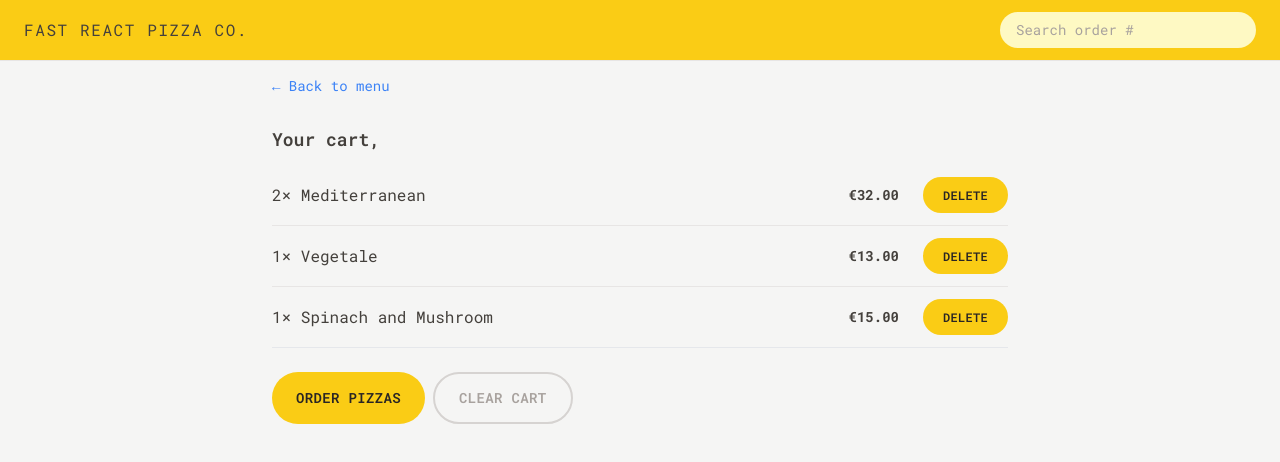
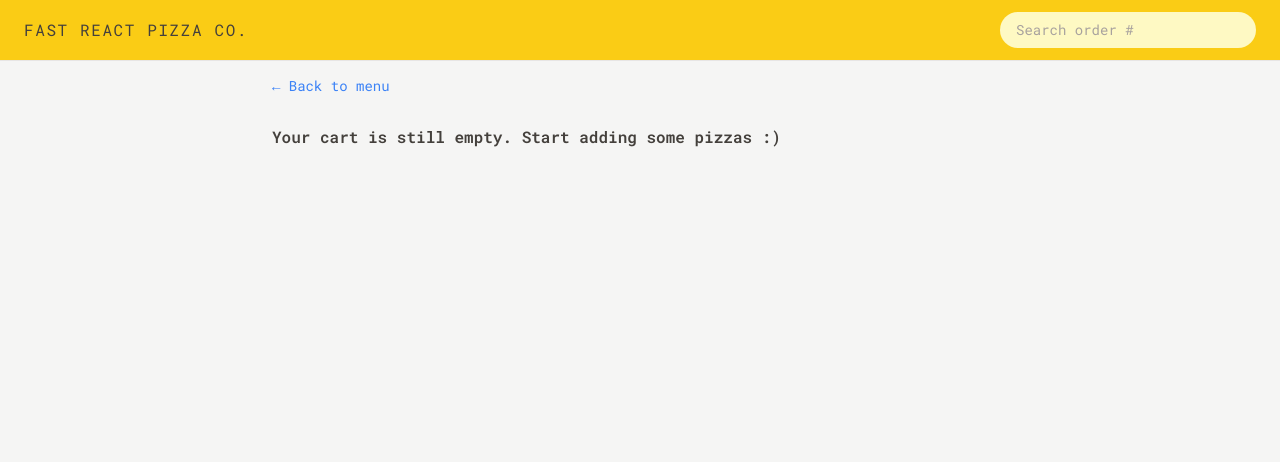
Before and after one commit to barnaszabi96/React-FastReactPizza, a React (Vite) app: page /cart in a window 1280 px wide. Shown: the top 462 px of the page. Built offline with nearby package versions, Linux system fonts and the light colour scheme.

Commit message:
Implemented cart features and order features

```diff
--- a/src/features/cart/Cart.jsx
+++ b/src/features/cart/Cart.jsx
@@ -1,36 +1,18 @@
-import { Link } from "react-router-dom";
 import LinkButton from "../../ui/LinkButton";
 import Button from "../../ui/Button";
 import CartItem from "./CartItem";
-import { useSelector } from "react-redux";
-
-const fakeCart = [
-  {
-    pizzaId: 12,
-    name: "Mediterranean",
-    quantity: 2,
-    unitPrice: 16,
-    totalPrice: 32,
-  },
-  {
-    pizzaId: 6,
-    name: "Vegetale",
-    quantity: 1,
-    unitPrice: 13,
-    totalPrice: 13,
-  },
-  {
-    pizzaId: 11,
-    name: "Spinach and Mushroom",
-    quantity: 1,
-    unitPrice: 15,
-    totalPrice: 15,
-  },
-];
+import EmptyCart from "./EmptyCart";
+import { useDispatch, useSelector } from "react-redux";
+import { clearCart, getCart, getCurrentQuantityById } from "./cartSlice";
+import { getUserName } from "../user/userSlice";
 
 function Cart() {
-  const cart = fakeCart;
-  const username = useSelector((state) => state.user.username);
+  const cart = useSelector(getCart);
+  const username = useSelector(getUserName);
+
+  const dispatch = useDispatch();
+
+  if (!cart.length) return <EmptyCart />;
 
   return (
     <div className="px-4 py-3">
@@ -39,7 +21,7 @@
       <h2 className="mt-7 text-lg font-semibold">Your cart, {username}</h2>
       <ul className="mt-3 divide-y divide-stone-200 border-b">
         {cart.map((item) => (
-          <CartItem item={item} key={item.key} />
+          <CartItem item={item} key={item.pizzaId} />
         ))}
       </ul>
 
@@ -47,7 +29,9 @@
         <Button to="/order/new" type="primary">
           Order pizzas
         </Button>
-        <Button type="secondary">Clear cart</Button>
+        <Button type="secondary" onClick={() => dispatch(clearCart())}>
+          Clear cart
+        </Button>
       </div>
     </div>
   );
--- a/src/features/cart/CartItem.jsx
+++ b/src/features/cart/CartItem.jsx
@@ -1,8 +1,13 @@
-import Button from "../../ui/Button";
+import { useSelector } from "react-redux";
 import { formatCurrency } from "../../utils/helpers";
+import DeleteItem from "./DeleteItem";
+import UpdateItemQuantity from "./UpdateItemQuantity";
+import { getCurrentQuantityById } from "./cartSlice";
 
 function CartItem({ item }) {
   const { pizzaId, name, quantity, totalPrice } = item;
+
+  const currentQuantity = useSelector(getCurrentQuantityById(pizzaId));
 
   return (
     <li className="py-3 sm:flex sm:items-center sm:justify-between">
@@ -11,7 +16,11 @@
       </p>
       <div className="sm: flex items-center justify-between gap-6">
         <p className="text-sm font-bold">{formatCurrency(totalPrice)}</p>
-        <Button type="small">Delete</Button>
+        <UpdateItemQuantity
+          pizzaId={pizzaId}
+          currentQuantity={currentQuantity}
+        />
+        <DeleteItem pizzaId={pizzaId} />
       </div>
     </li>
   );
--- /dev/null
+++ b/src/features/cart/DeleteItem.jsx
@@ -0,0 +1,15 @@
+import { useDispatch } from "react-redux";
+import Button from "../../ui/Button";
+import { deleteItem } from "./cartSlice";
+
+function DeleteItem({ pizzaId }) {
+  const dispatch = useDispatch();
+
+  return (
+    <Button type="small" onClick={() => dispatch(deleteItem(pizzaId))}>
+      Delete
+    </Button>
+  );
+}
+
+export default DeleteItem;
--- a/src/features/cart/EmptyCart.jsx
+++ b/src/features/cart/EmptyCart.jsx
@@ -1,11 +1,13 @@
-import { Link } from 'react-router-dom';
+import LinkButton from "../../ui/LinkButton";
 
 function EmptyCart() {
   return (
-    <div>
-      <Link to="/menu">&larr; Back to menu</Link>
+    <div className="px-4 py-3">
+      <LinkButton to="/menu">&larr; Back to menu</LinkButton>
 
-      <p>Your cart is still empty. Start adding some pizzas :)</p>
+      <p className="mt-7 font-semibold">
+        Your cart is still empty. Start adding some pizzas :)
+      </p>
     </div>
   );
 }
--- /dev/null
+++ b/src/features/cart/UpdateItemQuantity.jsx
@@ -0,0 +1,27 @@
+import { useDispatch } from "react-redux";
+import Button from "../../ui/Button";
+import { decreaseItemQuantity, increaseItemQuantity } from "./cartSlice";
+
+function UpdateItemQuantity({ pizzaId, currentQuantity }) {
+  const dispatch = useDispatch();
+
+  return (
+    <div className="flex items-center gap-2 md:gap-3">
+      <Button
+        type="round"
+        onClick={() => dispatch(decreaseItemQuantity(pizzaId))}
+      >
+        -
+      </Button>
+      <span className="text-sm font-medium">{currentQuantity}</span>
+      <Button
+        type="round"
+        onClick={() => dispatch(increaseItemQuantity(pizzaId))}
+      >
+        +
+      </Button>
+    </div>
+  );
+}
+
+export default UpdateItemQuantity;
--- a/src/features/cart/cartSlice.js
+++ b/src/features/cart/cartSlice.js
@@ -37,6 +37,8 @@
       const item = state.cart.find((item) => item.pizzaId === action.payload);
       item.quantity--;
       item.totalPrice = item.quantity * item.unitPrice;
+
+      if (item.quantity === 0) cartSlice.caseReducers.deleteItem(state, action);
     },
     clearCart(state) {
       state.cart = [];
@@ -56,8 +58,13 @@
 
 // These Redux selector fns may cause perf issues in large applications --> reselect library
 
+export const getCart = (state) => state.cart.cart;
+
 export const getTotalCartQuantity = (state) =>
   state.cart.cart.reduce((sum, item) => sum + item.quantity, 0);
 
 export const getTotalCartPrice = (state) =>
   state.cart.cart.reduce((sum, item) => sum + item.totalPrice, 0);
+
+export const getCurrentQuantityById = (id) => (state) =>
+  state.cart.cart.find((item) => item.pizzaId === id)?.quantity ?? 0;
--- a/src/features/order/CreateOrder.jsx
+++ b/src/features/order/CreateOrder.jsx
@@ -1,7 +1,12 @@
 import { Form, redirect, useActionData, useNavigation } from "react-router-dom";
 import { createOrder } from "../../services/apiRestaurant";
 import Button from "../../ui/Button";
+import EmptyCart from "../cart/EmptyCart";
 import { useSelector } from "react-redux";
+import { clearCart, getCart, getTotalCartPrice } from "../cart/cartSlice";
+import store from "../../store";
+import { formatCurrency } from "../../utils/helpers";
+import { useState } from "react";
 
 // https://uibakery.io/regex-library/phone-number
 const isValidPhone = (str) =>
@@ -9,39 +14,21 @@
     str,
   );
 
-const fakeCart = [
-  {
-    pizzaId: 12,
-    name: "Mediterranean",
-    quantity: 2,
-    unitPrice: 16,
-    totalPrice: 32,
-  },
-  {
-    pizzaId: 6,
-    name: "Vegetale",
-    quantity: 1,
-    unitPrice: 13,
-    totalPrice: 13,
-  },
-  {
-    pizzaId: 11,
-    name: "Spinach and Mushroom",
-    quantity: 1,
-    unitPrice: 15,
-    totalPrice: 15,
-  },
-];
-
 function CreateOrder() {
+  const [withPriority, setWithPriority] = useState(false);
   const username = useSelector((state) => state.user.username);
   const navigation = useNavigation();
   const isSubmitting = navigation.state === "submitting";
 
   const formErrors = useActionData();
 
-  // const [withPriority, setWithPriority] = useState(false);
-  const cart = fakeCart;
+  const cart = useSelector(getCart);
+  const totalCartPrice = useSelector(getTotalCartPrice);
+  const priorityPrice = withPriority ? totalCartPrice * 0.2 : 0;
+  const totalPrice = totalCartPrice + priorityPrice;
+  console.log(cart);
+
+  if (!cart.length) return <EmptyCart />;
 
   return (
     <div className="px-4 py-6">
@@ -92,8 +79,8 @@
             type="checkbox"
             name="priority"
             id="priority"
-            // value={withPriority}
-            // onChange={(e) => setWithPriority(e.target.checked)}
+            value={withPriority}
+            onChange={(e) => setWithPriority(e.target.checked)}
           />
           <label htmlFor="priority" className="font-medium">
             Want to yo give your order priority?
@@ -103,7 +90,9 @@
         <div>
           <input type="hidden" name="cart" value={JSON.stringify(cart)} />
           <Button disabled={isSubmitting} type="primary">
-            {isSubmitting ? "Placing order..." : "Order now"}
+            {isSubmitting
+              ? "Placing order..."
+              : `Order now for ${formatCurrency(totalPrice)}`}
           </Button>
         </div>
       </Form>
@@ -121,7 +110,7 @@
   const order = {
     ...data,
     cart: JSON.parse(data.cart),
-    priority: data.priority === "on",
+    priority: data.priority === "true",
   };
 
   const errors = {};
@@ -132,9 +121,12 @@
   if (Object.keys(errors).length > 0) return errors;
 
   // If everything is okay, create new order and redirect
-  // const newOrder = await createOrder(order);
+  const newOrder = await createOrder(order);
 
-  // return redirect(`/order/${newOrder.id}`);
+  // don't overuse
+  store.dispatch(clearCart());
+
+  return redirect(`/order/${newOrder.id}`);
 }
 
 export default CreateOrder;
--- a/src/features/order/Order.jsx
+++ b/src/features/order/Order.jsx
@@ -54,7 +54,7 @@
 
       <ul className="divide-y divide-stone-200 border-b border-t">
         {cart.map((item) => (
-          <OrderItem item={item} key={item.id} />
+          <OrderItem item={item} key={item.pizzaId} />
         ))}
       </ul>
 
--- a/src/features/user/userSlice.js
+++ b/src/features/user/userSlice.js
@@ -40,3 +40,5 @@
 export const { updateName } = userSlice.actions;
 
 export default userSlice.reducer;
+
+export const getUserName = (state) => state.cart.username;
--- a/src/ui/Button.jsx
+++ b/src/ui/Button.jsx
@@ -7,6 +7,7 @@
   const styles = {
     primary: base + " px-4 py-3 md:px-6 md:py-4",
     small: base + " px-4 py-2 md:px-5 md:py-2.5 text-xs",
+    round: base + " px-2.5 py-1 md:px-3.5 md:py-2 text-sm",
     secondary:
       "inline-block text-sm rounded-full border-2 border-stone-300 font-semibold uppercase tracking-wide text-stone-400 transition-colors duration-300 hover:bg-stone-300 hover:text-stone-800 focus:bg-stone-300 focus:text-stone-800 focus:outline-none focus:ring focus:ring-stone-200 focus:ring-offset-2 disabled:cursor-not-allowed px-4 py-2.5 md:px-6 md:py-3.5",
   };
```
Also changed, not shown: src/features/menu/MenuItem.jsx (+21 -4 lines).
